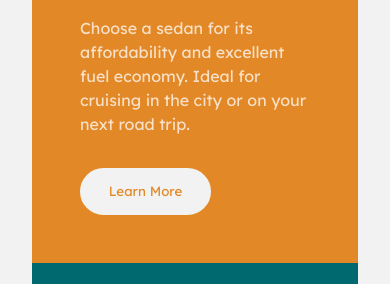
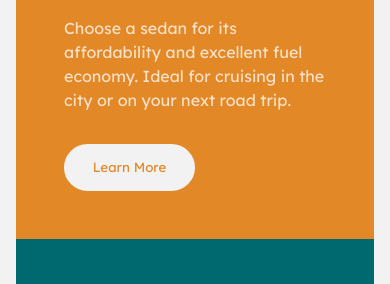
Before and after one commit to doganfurkan/3-column-preview-card-component-main, a plain HTML site: page index.html in a window 390 px wide. Shown: the part 226-510 px from the top of the page. Drawn offline with Linux system fonts and the light colour scheme.

Commit message:
mobile x placement

```diff
--- a/style.css
+++ b/style.css
@@ -99,7 +99,7 @@ section button:hover {
 @media screen and (max-width:700px) {
     main{
         flex-direction: column;
-        margin:3rem 1rem
+        margin:3rem 0
     }
 
     section button{
```
